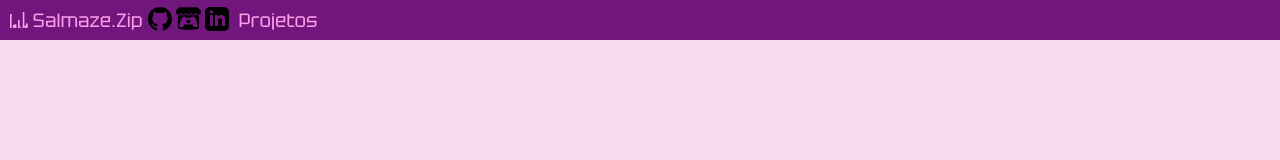
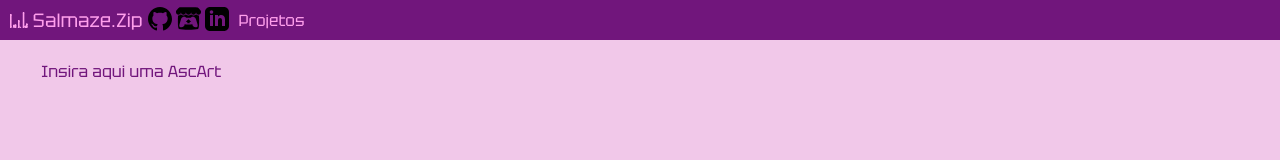
Before and after one commit to KSalmaze/My-Website, a plain HTML site: page Home.html in a window 1280 px wide. Drawn offline with Linux system fonts and the light colour scheme.

Commit message:
Página de projetos

```diff
--- a/Home.css
+++ b/Home.css
@@ -13,11 +13,11 @@ a{
 
 body{
     // background-color: #110015;
-    background-color: #f8ddf1;
+    background-color: #f1c8e9;
 }
 
 .FaixaSuperior{
-     background-color: #71167c;
+    background-color: #71167c;
     //background-color: #b48eab;
     height: 40px;
     width: 100%;
@@ -49,6 +49,15 @@ body{
 .OutrasPaginas{
     font-family: "Tektur", sans-serif;
     color: #ff9fec;
-    font-size: larger;
+    font-size: medium;
     margin-left: 10px;
 }
+
+.AscArt {
+    font-family: "Tektur", sans-serif;
+    margin-top: 40px;
+    color: #71167c;
+    width: 100%;
+    height: auto;
+    white-space: pre;
+}
--- a/Home.html
+++ b/Home.html
@@ -27,8 +27,11 @@
             </a>
         </div>
         <div class="OutrasPaginas">
-            <a href="">Projetos</a>
+            <a href="Projetos/Projetos.html">Projetos</a>
         </div>
+    </div>
+    <div class="AscArt">
+        Insira aqui uma AscArt
     </div>
 </body>
 </html>
```
Also changed, not shown: Projetos/Projetos.html (added, +36 -0 lines), Home.js (added), Projetos/Projetos.css (added), 1 other file.
